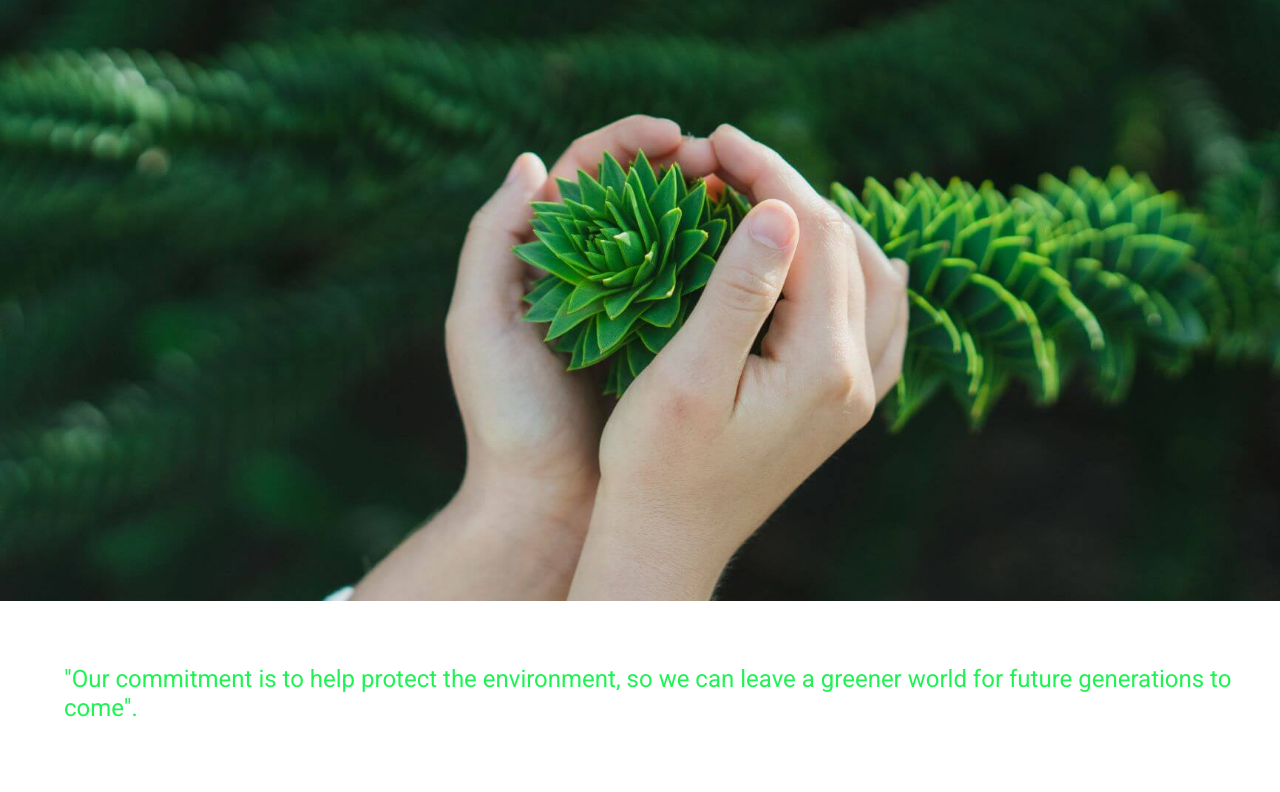
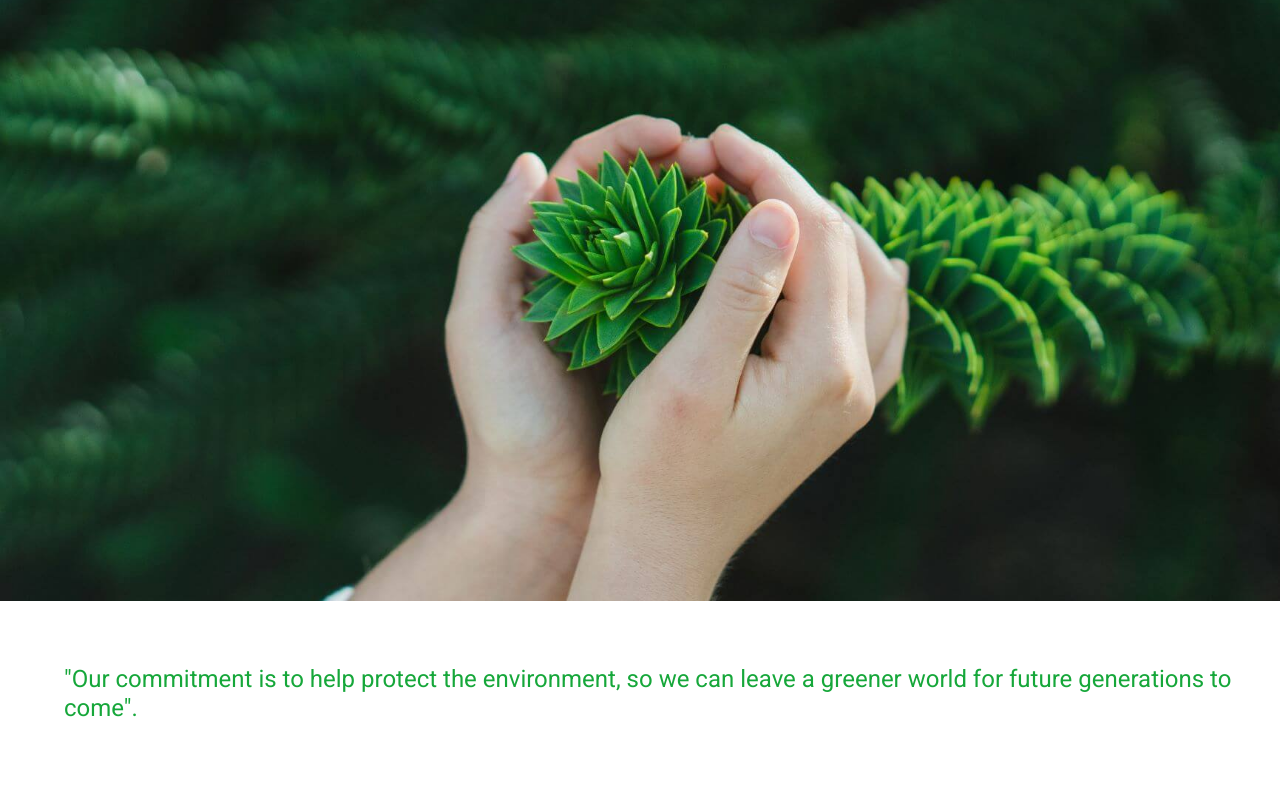
Before and after one commit to omerlatif123/Envirocabs-milestone-project1, a plain HTML site: page our-commitments.html in a window 1280 px wide. Shown: the part 119-911 px from the top of the page. Drawn offline with nearby package versions, Linux system fonts and the light colour scheme.

```diff
--- a/assets/css/style.css
+++ b/assets/css/style.css
@@ -530,7 +530,7 @@ body {
 .commitment-header {
 
     font-weight: bold;
-    color: #1ff354;
+    color: #16A73A;
     font-size: 115%;
     padding-left: 5%;
     padding-top: 5%;
```
Also changed, not shown: assets/readme-files/colour-1.png (added), assets/readme-files/colour-2.png (added), assets/readme-files/colour-3.png (added), assets/readme-files/colour-4.png (added), assets/readme-files/colour-5.png (added), assets/readme-files/colour-6.png (added), assets/readme-files/colour-7.png (added), assets/readme-files/colour-8.png (added), assets/readme-files/colour-9.png (added), 1 other file.
